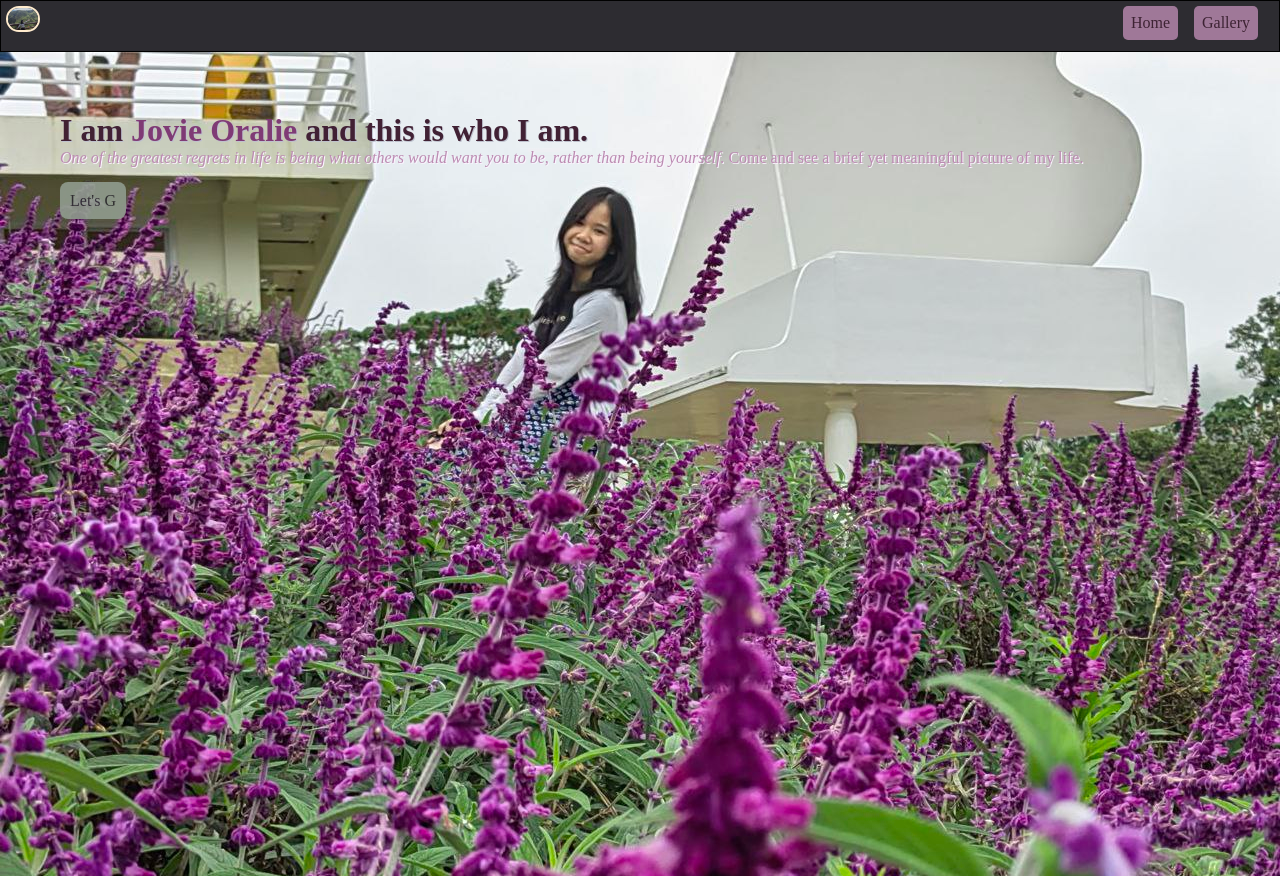
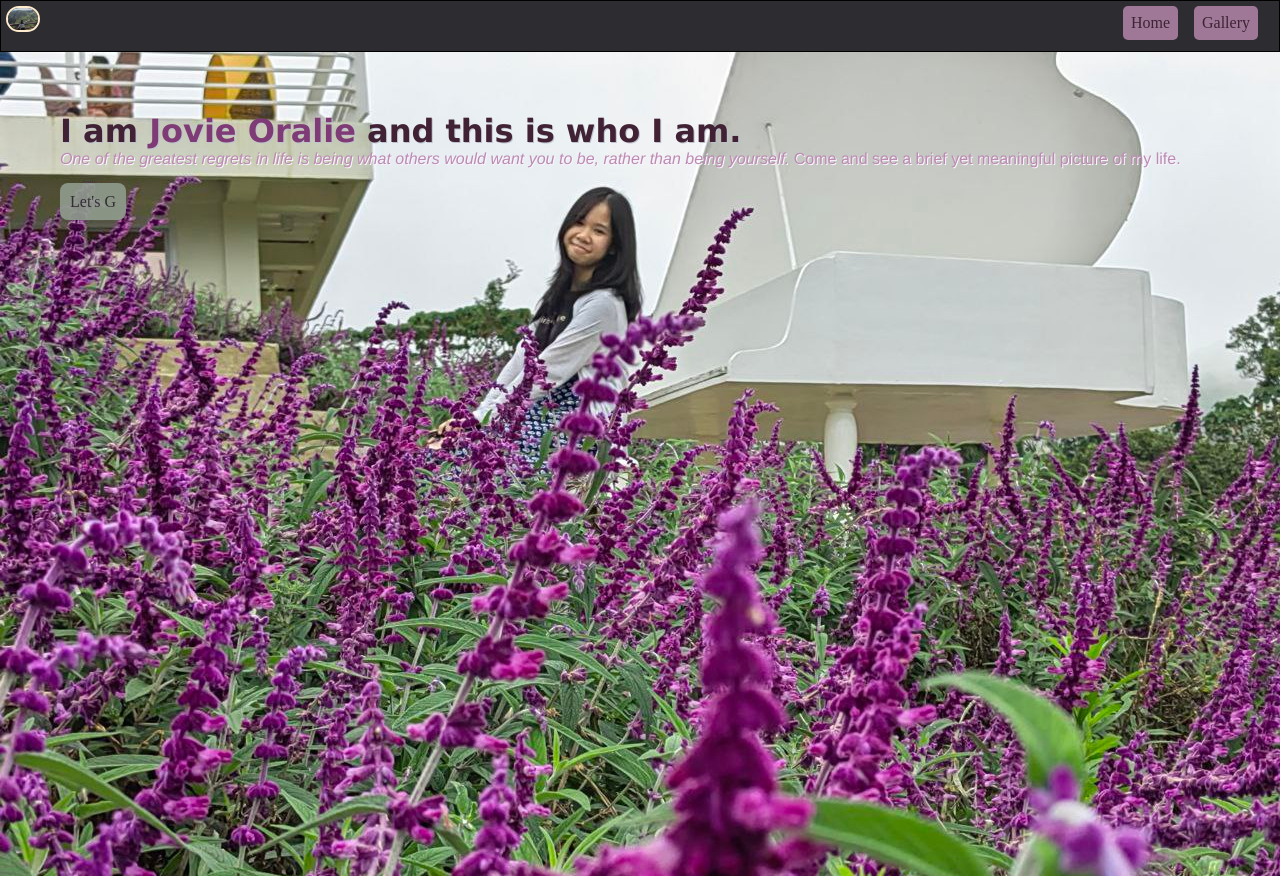
Before and after one commit to ubezzz/Q1AA1_Na_joallida, a plain HTML site: page index.html in a window 1280 px wide. Shown: the top 876 px of the page. Drawn offline with Linux system fonts and the light colour scheme.

Commit message:
Add files via upload

```diff
--- a/style.css
+++ b/style.css
@@ -1,3 +1,4 @@
+
 *{
     padding: 0px;
     margin: 0px;
@@ -53,6 +54,8 @@
 #banner h1{
     color: #412134;
     text-shadow: 1px 1px #BEC2CE;
+    font-family: 'Lucida Sans', 'Lucida Sans Regular', 'Lucida Grande', 'Lucida Sans Unicode', Geneva, Verdana, sans-serif;
+
 }
 #banner span{
     color: #7F3B75;
@@ -62,6 +65,7 @@
     margin-bottom: 25px;
     color:#BC8BB2;
     text-shadow: 1px 1px #fcf4ff;
+    font-family: 'Franklin Gothic Medium', 'Arial Narrow', Arial, sans-serif;
 }
 #banner .gallery a{
 
```
